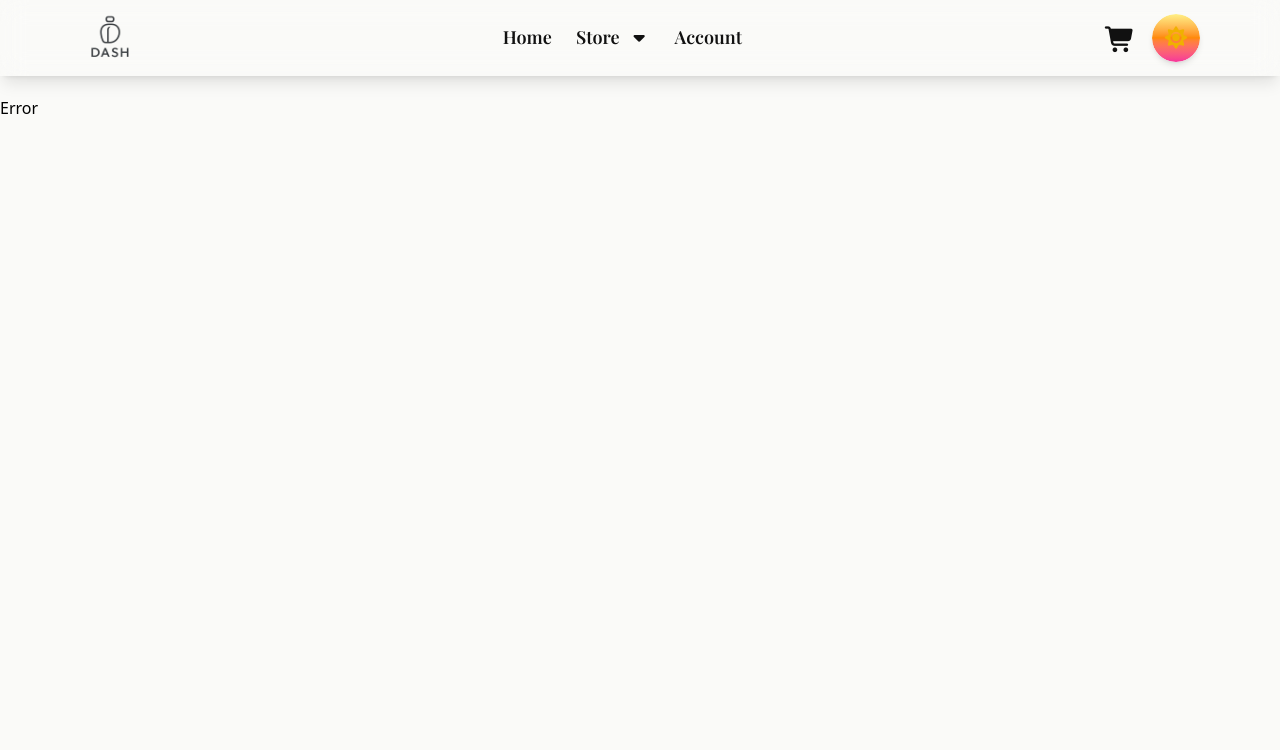
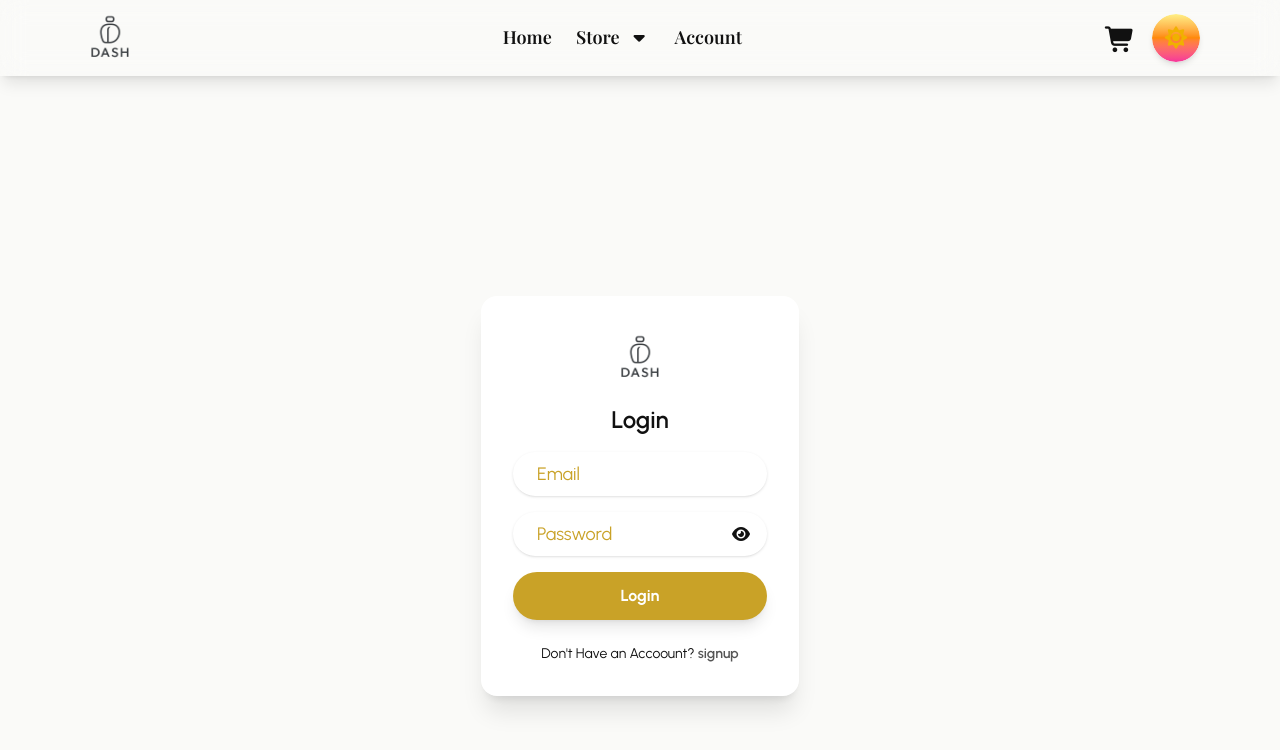
Before and after one commit to Xen-Xie/Desh-Perfume, a React (Vite) app in the folder Client/: page /login in a window 1280 px wide. Shown: the top 750 px of the page. Built offline with nearby package versions, Linux system fonts and the light colour scheme; a web font is replaced by a local one.

Commit message:
Login Form added,Navbar fix

```diff
--- a/Client/src/App.jsx
+++ b/Client/src/App.jsx
@@ -4,7 +4,7 @@ import Layout from "./utlities/Layout";
 import Home from "./pages/Home";
 import Store from "./pages/Store";
 import Account from "./pages/Account";
-
+import Login from "./components/Login";
 import Error from "./pages/Error";
 
 function App() {
@@ -15,6 +15,7 @@ function App() {
           <Route index element={<Home />} />
           <Route path="/store" element={<Store />} />
           <Route path="/account" element={<Account />} />
+          <Route path="/login" element={<Login />} />
           <Route path="*" element={<Error />} />
         </Route>
       </Routes>
--- /dev/null
+++ b/Client/src/components/Login.jsx
@@ -0,0 +1,131 @@
+/* eslint-disable no-unused-vars */
+import React, { useState, useEffect } from "react";
+import { motion } from "framer-motion";
+import Button from "../reuse/Button";
+import { Link, useNavigate } from "react-router";
+import axios from "axios";
+import { useAuth } from "../auth/useAuth";
+import { useTheme } from "../context/useTheme";
+
+function Login() {
+  const { login, user, } = useAuth();
+  // Fetching the divisions and districts from the translation files
+
+  //Navigate to the next page
+  const navigate = useNavigate();
+  const [form, setForm] = useState({
+    email: "",
+    password: "",
+  });
+  const [error, setError] = useState("");
+  const [showPassword, setShowPassword] = useState(false);
+  // This will redirect The user to the Home If user is logged in before
+  useEffect(() => {
+    if (user) {
+      navigate("/");
+    }
+  }, [user, navigate]);
+
+  const handleChange = (e) => {
+    const { name, value } = e.target;
+    setForm((prev) => ({ ...prev, [name]: value }));
+  };
+  //Submit the form
+  const handleSubmit = async (e) => {
+    e.preventDefault();
+    setError("");
+    try {
+      const res = await axios.post(
+        "http://0.0.0.0:5000/api/user/login",
+        form
+      );
+      login(res.data.token);
+      navigate("/");
+    } catch (err) {
+      console.error(err);
+      setError(err.response?.data?.message || "Invalid credentials");
+    }
+  };
+  // Theme Toggle
+  const { darkMode } = useTheme();
+
+  return (
+    <div className="min-h-screen bg-center font-primary">
+      <div className="min-h-screen flex items-center justify-center px-4">
+        <motion.div
+          initial={{ y: -30, opacity: 0 }}
+          animate={{ y: 0, opacity: 1 }}
+          transition={{ duration: 0.5 }}
+          className="bg-cardbg shadow-xl backdrop-blur-2xl  p-6 sm:p-8 rounded-2xl"
+        >
+          {error && (
+            <div className="mb-4 p-3 rounded bg-primary/10 text-primary font-semibold border border-primary text-sm">
+              {error}
+            </div>
+          )}
+          <form onSubmit={handleSubmit} className="space-y-4">
+            <div className="flex justify-center mb-4">
+              <a href="/home">
+                {darkMode ? (
+                  <img src="/DashLogoD.png" alt="" className="w-15" />
+                ) : (
+                  <img src="/DashLogo.png" alt="" className="w-15" />
+                )}
+              </a>
+            </div>
+            <h1 className="text-center text-2xl font-semibold text-primarytext">
+              Login
+            </h1>
+
+            {/* Email */}
+            <div>
+              <input
+                type="email"
+                name="email"
+                placeholder="Email"
+                value={form.email}
+                onChange={handleChange}
+                required
+                className="input"
+              />
+            </div>
+
+            {/* Password */}
+            <div className="relative">
+              <input
+                type={showPassword ? "text" : "password"}
+                name="password"
+                placeholder="Password"
+                value={form.password}
+                onChange={handleChange}
+                required
+                className="input pr-10"
+              />
+              <i
+                className={`fas ${
+                  showPassword ? "fa-eye-slash" : "fa-eye"
+                } absolute right-4 top-1/2 -translate-y-1/2 cursor-pointer text-primarytext`}
+                onClick={() => setShowPassword((prev) => !prev)}
+                tabIndex={-1}
+                onMouseDown={(e) => e.preventDefault()}
+              ></i>
+            </div>
+
+            <Button type="submit" className="w-full font-bold">
+              Login
+            </Button>
+
+            <p className="text-center text-sm mt-6 text-primarytext">
+              Don't Have an Accoount?{" "}
+              <Link to="/account" className="text-secondarytext font-semibold hover:underline">
+                signup
+              </Link>
+            </p>
+          </form>
+        </motion.div>
+      </div>
+    </div>
+  );
+}
+
+export default Login;
--- a/Client/src/components/NavBar.jsx
+++ b/Client/src/components/NavBar.jsx
@@ -3,6 +3,7 @@ import React, { useState, useEffect } from "react";
 import { Link, useNavigate } from "react-router";
 import { motion } from "framer-motion";
 import { useTheme } from "../context/useTheme";
+import { useAuth } from "../auth/useAuth";
 
 function NavBar() {
   const navItems = [
@@ -24,6 +25,7 @@ function NavBar() {
     },
     { name: "Account", path: "/account" },
   ];
+  const { user, logout } = useAuth();
 
   const [open, setOpen] = useState(false);
   // Submenu state
@@ -63,7 +65,17 @@ useEffect(() => {
       <div className="font-secondary">
         <nav className="fixed top-0 left-0 w-full z-50 flex justify-between items-center bg-transparent shadow-lg mx-auto px-4 py-2 md:px-12 xl:px-20 dark:shadow-lg backdrop-blur-md">
           {/* Logo Section */}
-          <div>
+          <div className="flex items-center gap-4">
+            {user && (
+            <motion.button
+              whileTap={{ scale: 0.9 }}
+              onClick={logout}
+              title="Logout"
+              className="text-xl hidden sm:flex cursor-pointer"
+            >
+              <i className="fa-solid fa-right-from-bracket hover:text-melty dark:hover:text-primary text-[27px] transition-colors duration-300" />
+            </motion.button>
+          )}
             <a href="/home">
               {darkMode ? (
                 <img src="/DashLogoD.png" alt="" className="w-15" />
```
